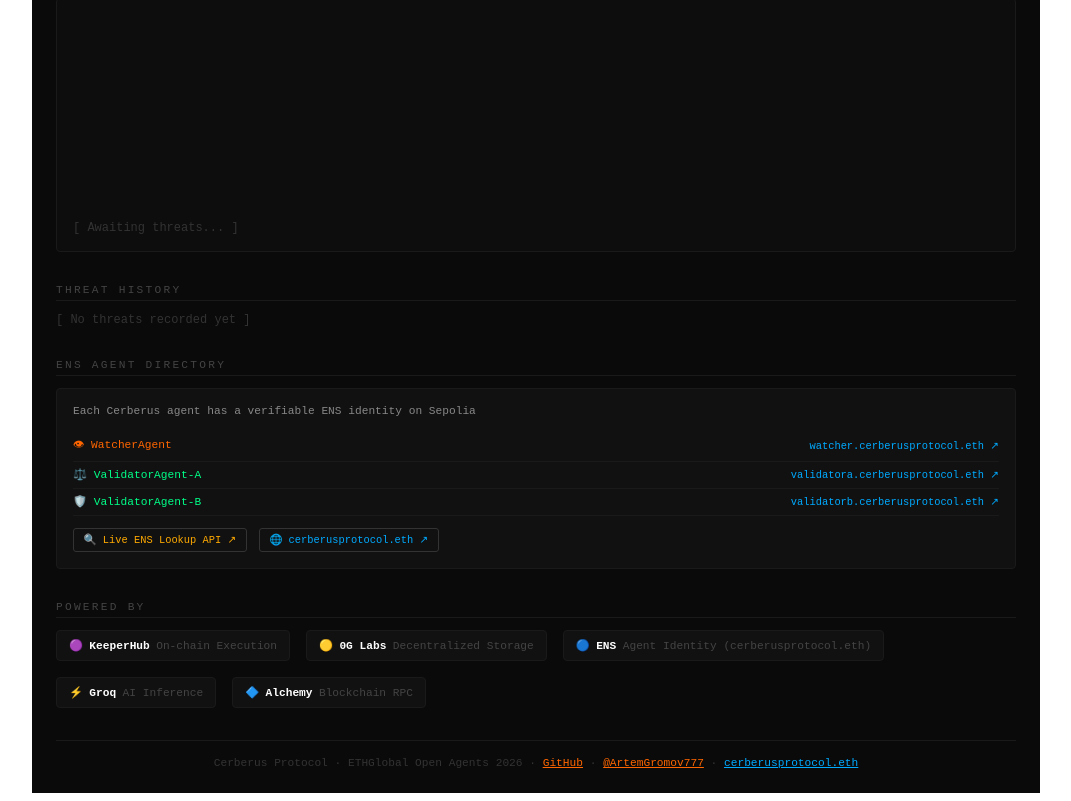
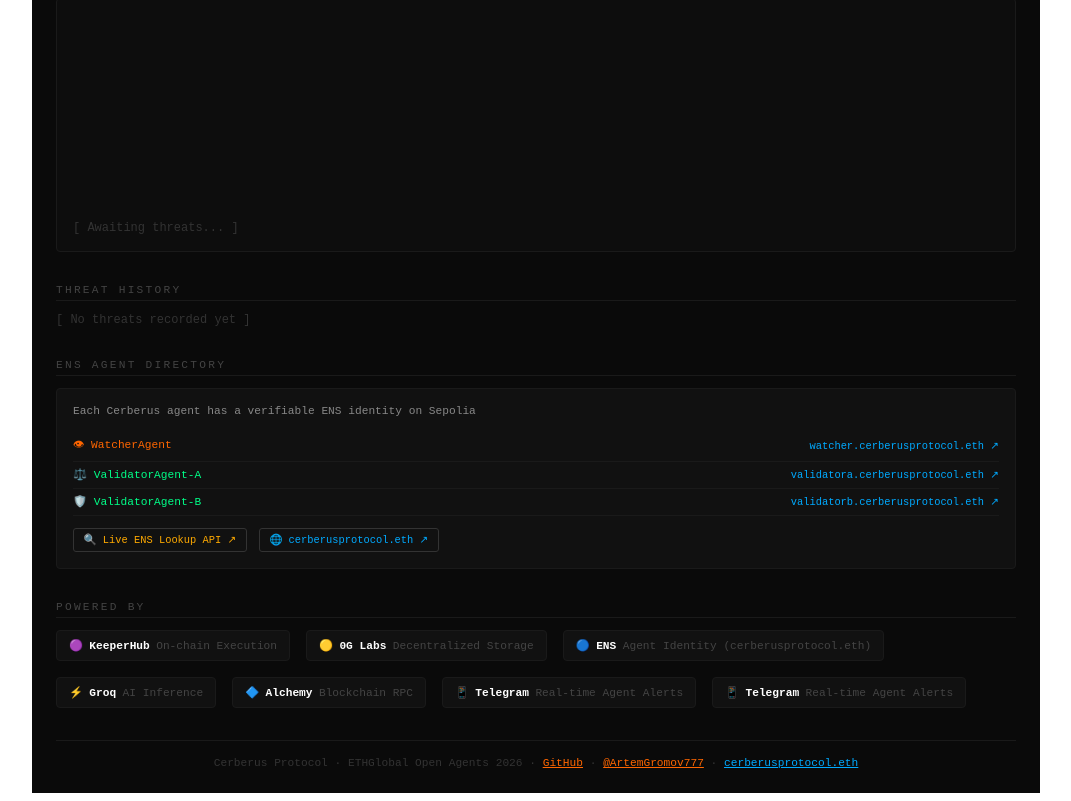
Before and after one commit to Artem1981777/cerberus-protocol, a React (Vite) app: page / in a window 1280 px wide. Shown: the part 960-1761 px from the top of the page, without its empty margins (104-1175 px from the left). Built offline with nearby package versions, Linux system fonts and the light colour scheme.

Commit message:
feat: add Telegram to partner badges, fix duplicate entry

```diff
--- a/src/App.tsx
+++ b/src/App.tsx
@@ -450,6 +450,8 @@ export default function App() {
             ['🔵', 'ENS', 'Agent Identity (cerberusprotocol.eth)'],
             ['⚡', 'Groq', 'AI Inference'],
             ['🔷', 'Alchemy', 'Blockchain RPC'],
+            ['📱', 'Telegram', 'Real-time Agent Alerts'],
+            ['📱', 'Telegram', 'Real-time Agent Alerts'],
           ].map(([emoji, name, desc]) => (
             <div key={name} style={{background:'#111', border:'1px solid #1a1a1a', borderRadius:'4px', padding:'0.5rem 0.75rem', fontSize:'0.7rem'}}>
               <span>{emoji}</span>
```
